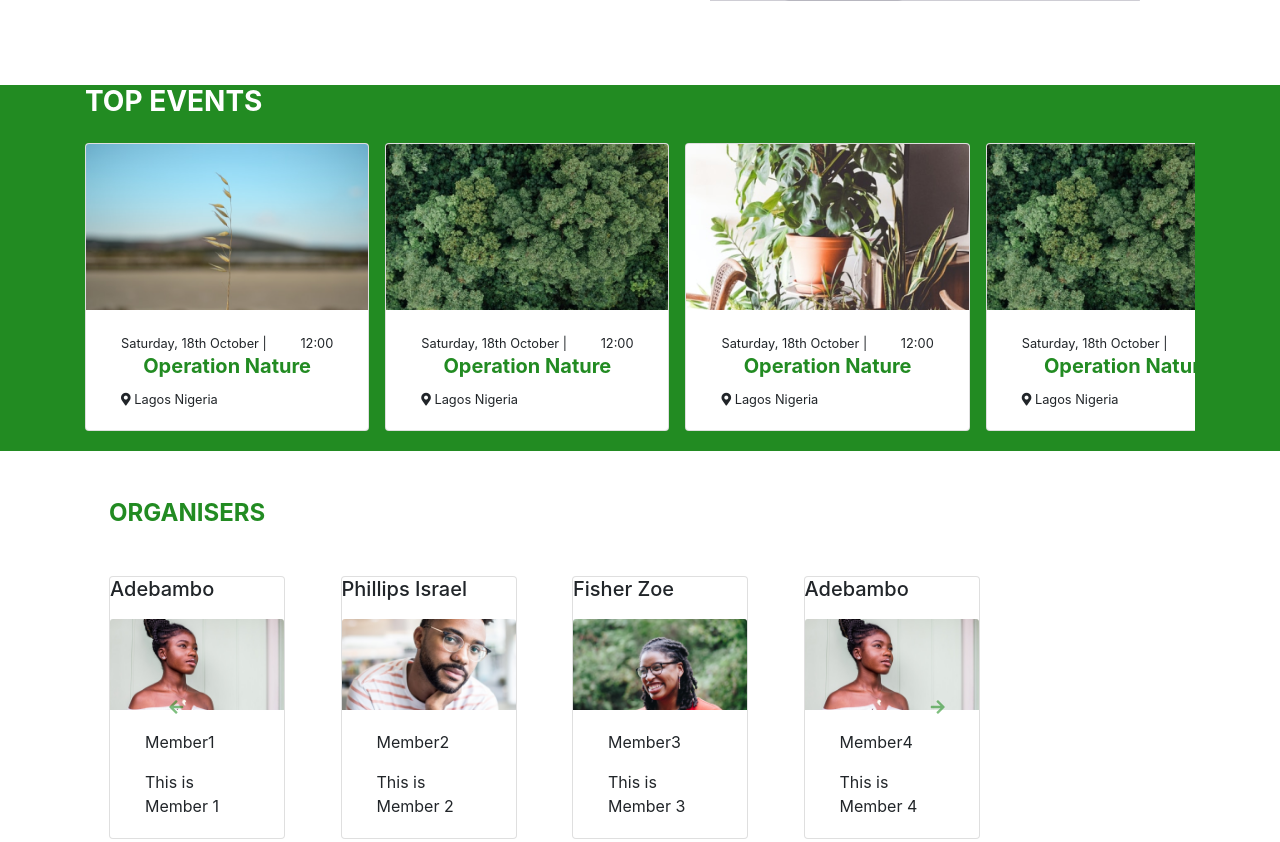
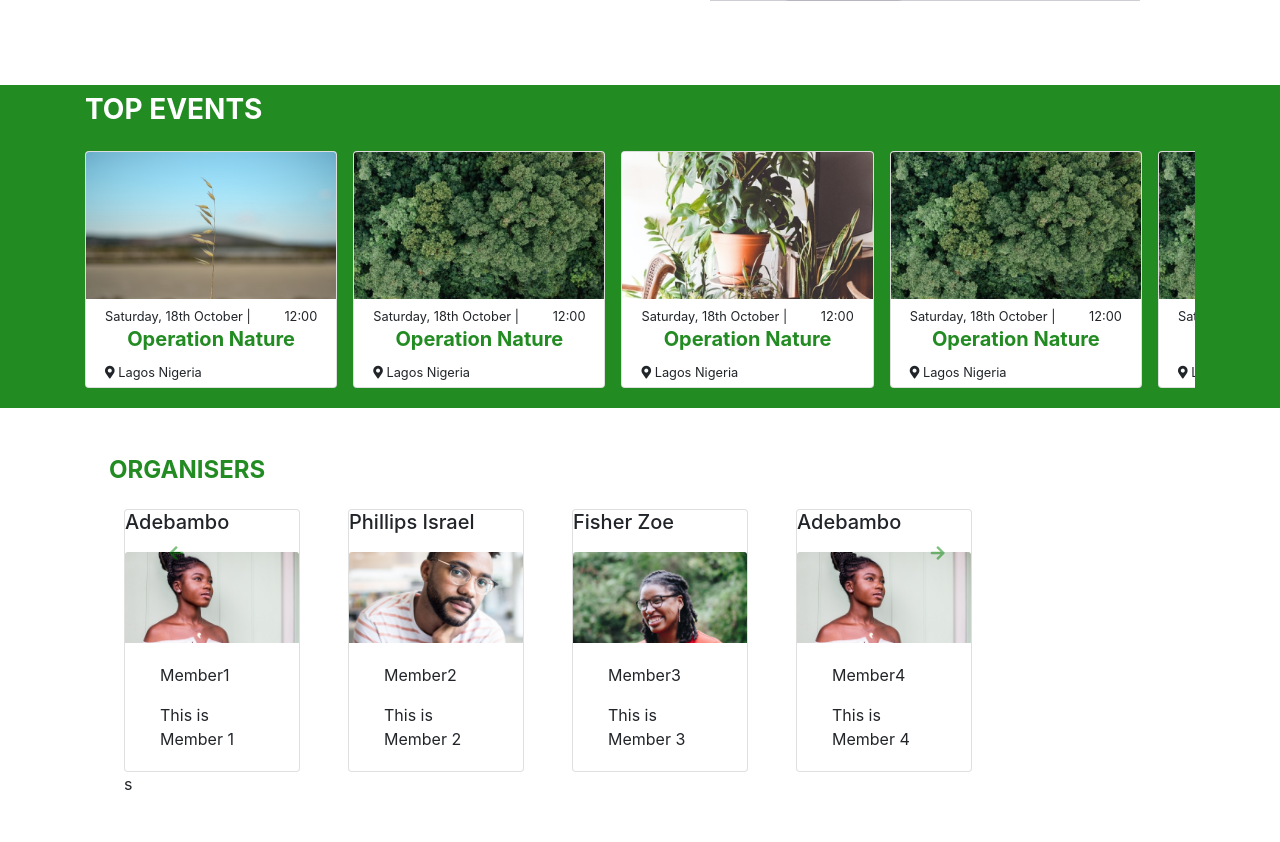
Before and after one commit to ASANIYAN/FinalDSCProject, a plain HTML site: page Index.html in a window 1280 px wide. Shown: the part 1001-1843 px from the top of the page. Drawn offline with Linux system fonts and the light colour scheme.

Commit message:
styling complete

```diff
--- a/Css/Index.css
+++ b/Css/Index.css
@@ -18,7 +18,7 @@ nav a:hover, #hero-section a:hover {
 
 #events  {
     background: #228b22;
-    width: 100vw;
+    width: 100%;
 }
 
 .event-container   {
@@ -29,6 +29,20 @@ nav a:hover, #hero-section a:hover {
     overflow-x: auto;
     white-space: nowrap;
     flex-flow: nowrap;
+}
+
+/* For Firefox*/
+.event-container    {
+    scrollbar-color: white green;
+}
+
+/* For Chrome/Edge/Safari */
+* .event-container::-webkit-scrollbar   {
+    background: green;
+}
+
+* .event-container::-webkit-scrollbar-thumb   {
+    background: white;
 }
 
 .event-color    {
@@ -55,6 +69,11 @@ nav a:hover, #hero-section a:hover {
 
 .carousel-position  {
     color: green;
+}
+
+.position-car   {
+    position: relative;
+    margin-bottom: 200px;
 }
 
 .carousel-position:hover    {
--- a/Index.html
+++ b/Index.html
@@ -69,7 +69,7 @@
           </ul>
           <form class="form-inline pl-lg-4">
               <input class="form-control" type="search" placeholder="Search" aria-label="Search">
-              <button class="btn btn-outline-dark text-white bg-dark ml-lg-2" type="submit"><a>SEARCH</a></button>
+              <button class="btn btn-outline-dark text-white bg-dark ml-md-3" type="submit"><a>SEARCH</a></button>
           </form>
         </div>
     </nav>
@@ -111,7 +111,7 @@
           <!-- Events -->
           <section class="mt-5" id="events">
             <div class="container">
-              <h3 class="h3 color-primary text-uppercase" style="color: white; font-weight: bold;">
+              <h3 class="h3 color-primary text-uppercase pt-2" style="color: white; font-weight: bold;">
                  top events
               </h3>
 
@@ -119,7 +119,7 @@
 
                   <div class="card item">
                     <img src="img/event2.png" class="card-img-top">
-                    <div class="card-body color-primary">
+                    <div class="card-body p-1 color-primary">
                       <small class="col-6">
                         Saturday, 18th October |
                       </small>
@@ -138,7 +138,7 @@
 
                   <div class="card item ml-3">
                     <img src="img/event1.png" class="card-img-top">
-                    <div class="card-body color-primary">
+                    <div class="card-body p-1 color-primary">
                       <small class="col-6">
                         Saturday, 18th October |
                       </small>
@@ -155,7 +155,7 @@
 
                   <div class="card item ml-3">
                     <img src="img/event3.png" class="card-img-top">
-                    <div class="card-body color-primary">
+                    <div class="card-body p-1 color-primary">
                       <small class="col-6">
                         Saturday, 18th October |
                       </small>
@@ -172,7 +172,7 @@
 
                   <div class="card item ml-3">
                     <img src="img/event1.png" class="card-img-top">
-                    <div class="card-body color-primary">
+                    <div class="card-body p-1 color-primary">
                       <small class="col-6 text-left">
                         Saturday, 18th October |
                       </small>
@@ -189,7 +189,7 @@
 
                   <div class="card item ml-3">
                     <img src="img/event1.png" class="card-img-top">
-                    <div class="card-body color-primary">
+                    <div class="card-body p-1 color-primary">
                       <small class="col-6 text-left">
                         Saturday, 18th October |
                       </small>
@@ -209,14 +209,15 @@
           </section>
 
           <!-- Organisers -->
-          <section id="organisers" class="mt-5 ml-5">
+          <section id="organisers" class="mt-5 my-3 ml-5">
           <div class="container">
             <h4 class="text-uppercase" style="color: #228b22; font-weight: bold;">Organisers</h4>
 
-            <div id="carouselExampleControls" class="carousel slide mt-5" data-ride="carousel" data-touch="true" data-interval="6000">
-              <div class="carousel-inner m-auto">
+            <div id="carouselExampleControls" class="carousel slide my-auto" data-ride="carousel" data-touch="true" data-interval="6000">
+              <div class="carousel-inner mt-4">
 
                 <div class="carousel-item active">
+                  <div class="container">
                   <div class="row">
 
                       <div class="col-md-3 col-6">
@@ -263,10 +264,12 @@
                         </div>
                       </div>
                     </div>
+                  s</div>
 
                 </div>
 
                 <div class="carousel-item">
+                  <div class="container">
                     <div class="row">
 
                         <div class="col-md-3 col-6">
@@ -314,9 +317,11 @@
                         </div>
                     </div>
                   </div>
+                </div>
 
 
                   <div class="carousel-item">
+                    <div class="container">
                     <div class="row">
 
                       <div class="col-md-3 col-6">
@@ -362,15 +367,16 @@
                           </div>
                         </div>
                       </div>
+                    </div>
 
                   </div>
                 </div>
 
-              <a class="carousel-control-prev " href="#carouselExampleControls" role="button" data-slide="prev">
+                <a class="carousel-control-prev position-car" href="#carouselExampleControls" role="button" data-slide="prev">
                   <span class="fas fa-arrow-left carousel-position" aria-hidden="true"></span>
                   <span class="sr-only">Previous</span>
                 </a>
-              <a class="carousel-control-next" href="#carouselExampleControls" role="button" data-slide="next">
+                <a class="carousel-control-next position-car" href="#carouselExampleControls" role="button" data-slide="next">
                   <span class="fas fa-arrow-right carousel-position" aria-hidden="true"></span>
                   <span class="sr-only">Next</span>
                 </a>
```
Lines whose indentation alone changed are shown as unchanged.
